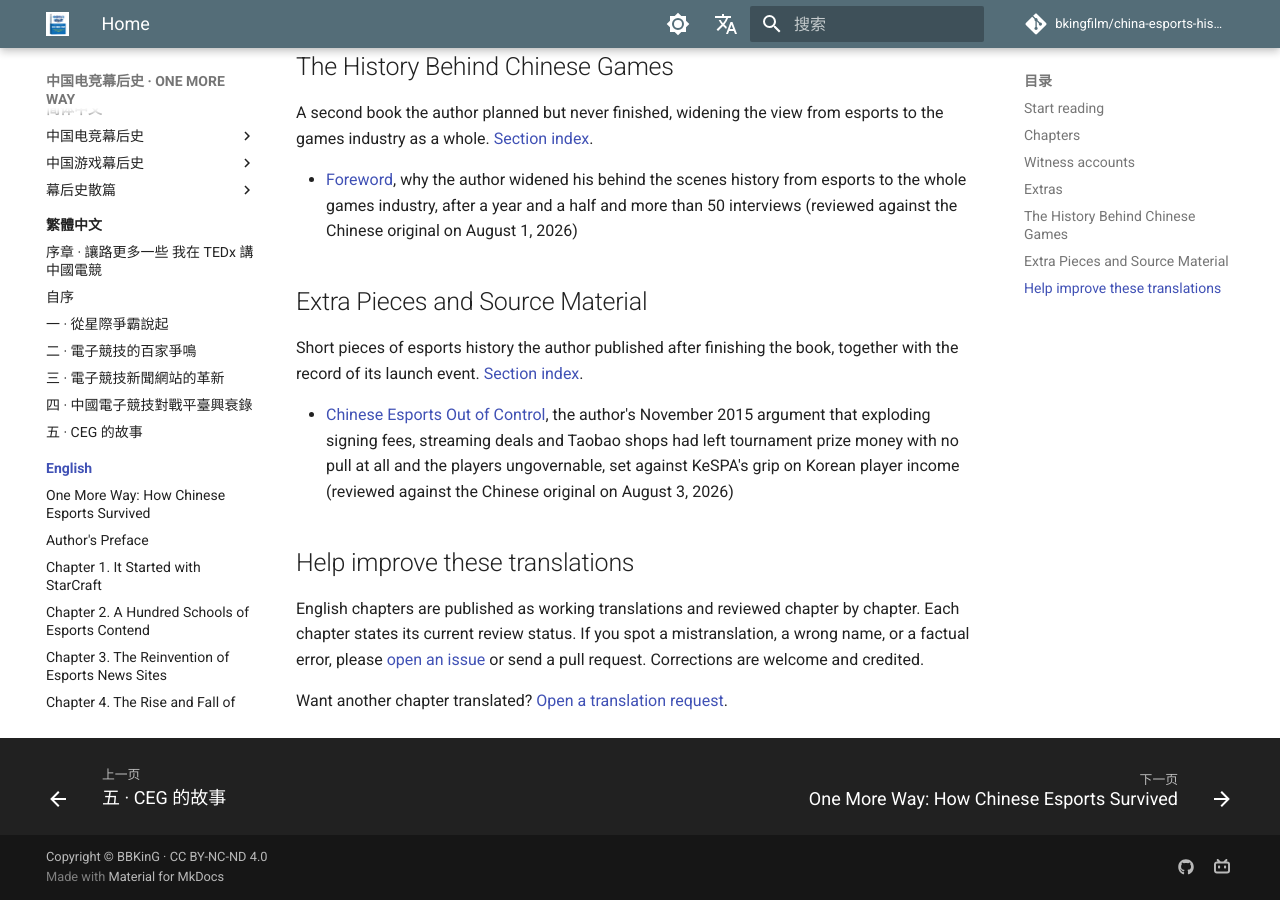
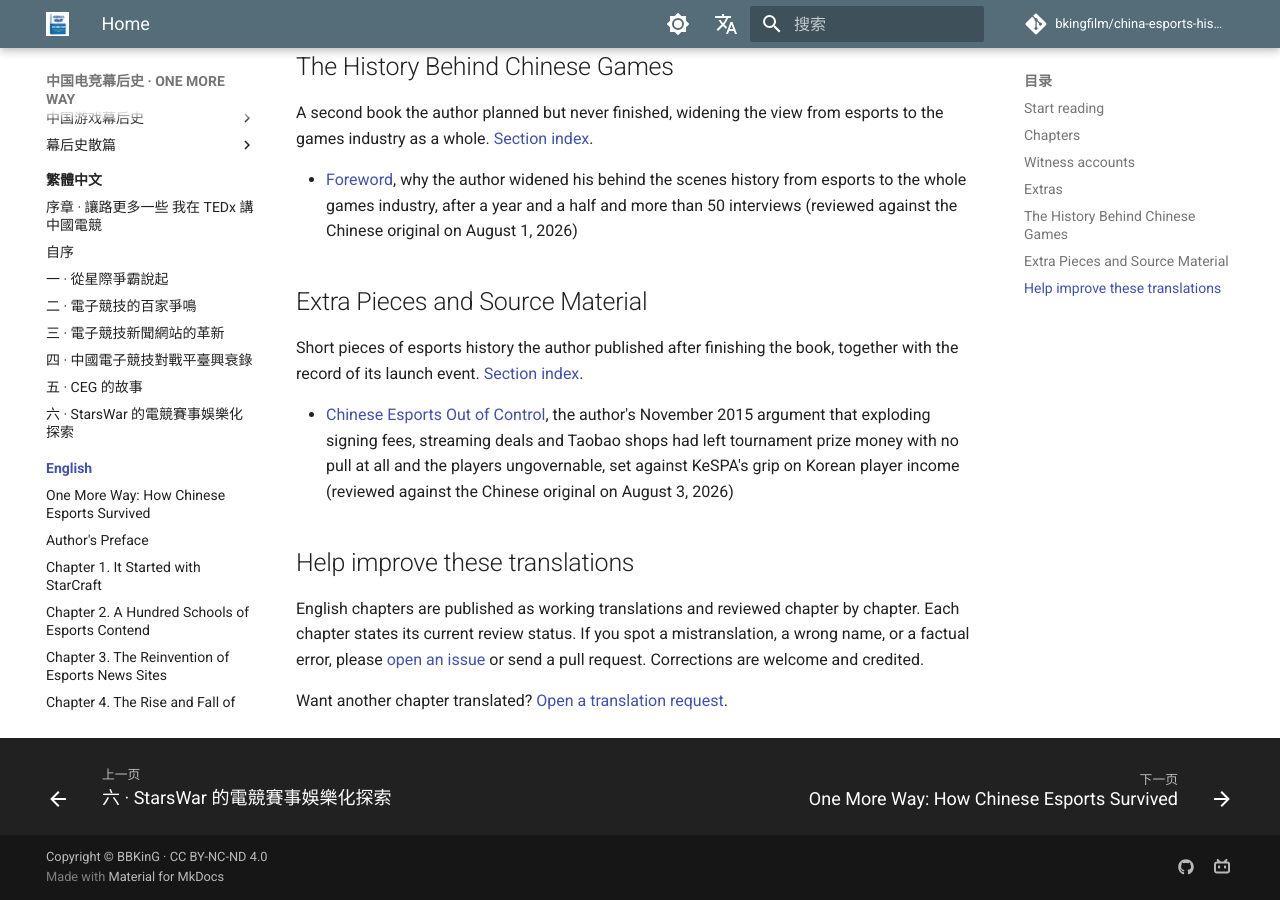
Before and after one commit to bkingfilm/china-esports-history, an MkDocs documentation site: the page built from docs/en/index.md, in a window 1280 px wide and 900 px high, scrolled down 6626 px. Built offline with MkDocs 1.6.1 and Material for MkDocs 9.7.7, drawn with Linux system fonts in a browser that asks for light colours; comment, search, counter and statistics services are not loaded; part of the change alters nothing that is shown.

Commit message:
繁體中文版新增第六章 StarsWar 的電競賽事娛樂化探索
譯自 docs/zh/chapters/06-StarsWar的电竞赛事娱乐化探索.md，結構照已校對的英文版
docs/en/06-starswar-esports-entertainment.md 對齊（全篇無小標題）。

同時更新 docs/zh-tw/index.md 章節列表與 mkdocs.yml 繁體中文 nav。

s2tw 全等比對 13 處差異全部是合法例外：10 處在檔頭指向簡體原文的連結，
3 處是 opencc 把副詞「只」誤判成「隻」的分詞假陽性。

Co-Authored-By: Claude Opus 5 (1M context) <noreply@anthropic.com>

```diff
--- /dev/null
+++ b/docs/zh-tw/06-starswar-esports-entertainment.md
@@ -0,0 +1,133 @@
+# 六 StarsWar 的電競賽事娛樂化探索
+
+> 《ONE MORE WAY：中國電競幕後史》其中一章。作者 BBKinG（劉洋）。譯自簡體中文原文：[六 StarsWar的电竞赛事娱乐化探索](../zh/chapters/06-StarsWar的电竞赛事娱乐化探索.md)
+>
+> 首次發表於作者的知乎專欄，2013 年 11 月 20 日：https://zhuanlan.zhihu.com/p/19619190
+>
+> 這是等待校對的工作稿。若您發現誤譯、用詞不合臺灣習慣或史實錯誤，歡迎[開一個 issue](https://github.com/bkingfilm/china-esports-history/issues/new) 或送出 pull request。
+
+StarsWar，全稱「StarsWar 電子競技盛典」，原名「StarsWar 國際電子競技明星邀請賽」
+
+先說兩句題外話，電子競技幕後史我斷斷續續構思有幾年了，說出來不怕大家笑話，我最初的打算是匿名來寫的，因為很多話不方便說，比如，上一節說到 CEG 的很多敏感問題，再比如，作為 StarsWar 團隊的一員，我該如何書寫 StarsWar 這 8 年？
+
+如果總是歌功頌德，那太簡單了，我把 StarsWar 拉贊助用的 PPT 發出來就好，保證圖文並茂數據誘人，但實際上 StarsWar 在發展過程中犯過太多次的錯誤，撞過太多次的牆，有些錯是別人犯的，有些則是我們自己犯的。
+
+既然這是一部探討電競未來趨勢的文章，既然我已經決定不匿名來做這個黑臉，那麼，我就先從自黑開始吧。
+
+StarsWar 創始人、http://Replays.net 創始人周豪 Zax
+
+Zax 是中國電子競技幕後史上一個很關鍵的人物，特別是從 2003 年 WAR3 時代到現在，他的性格魅力和個人號召力影響了很多電競圈的事態發展，這裡先要介紹下這個人，不然後面有些事情大家不好理解。
+
+Zax 是一個很低調內斂的人，無論在電競圈內外都是這樣。我認識他快 9 年了，在我眼裡，他是一個類似唐僧一樣的人，別誤會，不是說他話多，而是我佩服他的那份包容和平和。
+
+無論是熟人還是生人，無論他們對 Zax 裝逼也好，出言不遜也好，欺負他也好，求他也好，提建議也好，他總是能很包容地看待這些人和事，而且遇到有求於他時，他大多都是相信對方，盡力幫忙，哪怕明知對方不會有回報。
+
+這是很不容易做到的。雖然「吃虧就是佔便宜」這個老話很好理解，但是有多少人願意先吃虧呢？而且還不是一次兩次。
+
+Zax 不光是能吃虧，還能容人。《天下無賊》裡的黎叔說：能容的下兄弟，才能當大哥。這話也是說著容易，做著難，特別是我們這一代獨生子女。
+
+我們這一代的獨生子女從小只跟家人在一起，說話做人往往都是家人遷就，平輩之間除了在學校相處，生活中沒有太多的摩擦，造成的結果是一旦離開父母進了學校和社會，人家沒必要遷就我們時，我們就會顯得格格不入。
+
+可是，獨生子女並不是壞人，只是每個人都或多或少地有些稜角和刺。你說思想獨立、有能力、卻沒有稜角和刺的人有沒有，有，但很少，Zax 就是一個，他能包容別人各式各樣的怪脾氣，允許別人嘗試各種稀奇古怪的想法，也很少否定下屬的創意，甚至有些創意的風險還不小。
+
+比如，去年 StarsWar7 策劃的時候，我說我要做主持人，嘗試美式的脫口秀開場，先不說國內電競圈是否有成功先例，我之前可是一直在幕後做導演，從沒走到過幕前，但他卻從頭到尾都十分支持。
+
+就這樣，ZAX 能很神奇地把我們這一群神經病和偏執狂擰在一起，卻不被我們刺傷。我個人認為，有這種天賦的人，命中註定會成為核心。
+
+孟子說：天時不如地利，地利不如人和，得道者多助。因為 ZAX 的這種凝聚力，各式各樣的朋友越來越多，也越來越解決問題，於是，孟子的那幾句話就曾在 StarsWar 多次遇到危機時顯靈。
+
+好了，言歸正傳，開始聊聊 StarsWar 這事。
+
+這還要從 2002 年開始說起，2002 年 7 月 22 日，Zax 為了給自己做的星際爭霸（臺譯《星海爭霸》）錄影網站「經典錄像下載站」找個更好的域名，就嘗試性地查了下 http://Replays.net 有沒有人用，結果驚奇地發現這域名竟然空著，於是 Zax 就成了 http://Replays.net 的創始人。
+
+2003 年到 2004 年，《魔獸爭霸 3》（WAR3）的興起，讓已轉型 WAR3 經常發布錄影的 http://Replays.net 開始火熱起來，再加上 Zax 的性格特點，很快就聚集了一大群 War3 的戰報和新聞愛好者到 RN 的論壇中，就在這個過程中，他在 RN 論壇裡認識了當時只是個在美國騎單車送外賣的留學生許雲波，誰也不知道，就是這個人在 1 年後，就變成了後來冠名 WE 收購 http://Replays.net 和 GamesTV 的 IGE 老闆。
+
+許雲波，上海人，2004 年剛在美國讀完碩士，每天打 War3 送外賣，日子過得很悠閒，也就是在那個時候《天堂 2》美服和暴雪的經典遊戲《魔獸世界》已經火熱起來了，當別人還在開荒副本的時候，許雲波已經敏銳地意識到伺服器中形成了巨大的虛擬物品交易需求，而中國當時剛開始有一些小工作室進駐美服賺錢，可是畢竟沒有他在美國資訊管道那麼方便。
+
+於是，他召集了自己在國內的大學同學和朋友，建立一個虛擬物品交易網站 http://mmoshop.com，模式很簡單，從中國的工作室收金幣，然後賣給美國人，由於虛擬物品交易沒有物流問題，所以成本很低，效率也高，十分賺錢，不過，當時這個生意在美國已經有人在做了，還做得很大，就是美國 IGE 公司（Internet Gaming Entertainment）。
+
+許雲波並沒有懼怕，因為他知道自己的團隊都是中國人，做這件事情更有優勢，他收到的金幣能比 IGE 更便宜，於是從 2004 年 5 月開始，http://mmoshop.com 的銷售額每天都在大幅度攀升，不到 3 個月，http://mmoshop.com 就吃掉了美國 IGE 一半多的市場。
+
+IGE 創始人是美國好萊塢曾經的童星 Brock Pierce，2004 年秋天，當時 27 歲的許雲波和 24 歲的 IGE 創始人 Brock 坐在一起談公司合併了，談判結果是 IGE 收購了許雲波的 http://mmoshop.com，並在 2005 年派許雲波回上海，成為 IGE 中國代表處的總經理，發揮他的長處，專門負責虛擬物品的採購。
+
+這個時候，ZAX 還在九城工作，許雲波力勸 Zax 來自己的公司，並計畫組建一個國際性的電子競技超級強隊，於是，Zax 帶著 http://Replays.net 加入了 IGE，並且說服了一直合作的 KING，KING 帶著有 SKY 和 SUHO 的 YolinY 戰隊來到上海，至此成立了 WE 俱樂部。
+
+IGE 當時會促成這一切，一方面是因為許雲波自己對電子競技的熱愛，另一方面也是因為虛擬物品交易當時在國內沒有什麼合適的推廣途徑，與其花一大筆廣告費用，還不如就從電子競技資訊網站入手，做起來還能獲得一定的話語權，從而改變虛擬物品交易的形象，這也是 IGE 後來收購 GamesTV 的原因，GamesTV 也就是現在文廣遊戲風雲頻道的前身，這是後面要講一個故事了，這裡暫且不表。
+
+在 IGE 完成對電子競技的整合後，Zax 開始實施以戰隊、網站、賽事組成的鐵三角推廣計畫，其中戰隊是 WE，網站是 http://Replays.net，賽事就是 StarsWar。
+
+StarsWar 最開始的設想，並沒有太深的考慮，只是因為當時 WE 收編了中國和韓國最頂尖的 WAR3 選手，組成了一個十多人的超豪華國際電子競技明星陣容。
+
+2005 年 6 月 19 日的第一屆 StarsWar 其實就是一個 WE 戰隊的亮相，當時是在上海盧灣體育館，採用 KOF 制，WAR3 項目 1 對 1 單挑，輸的下場，贏了的留下繼續打，贏得越多累積的獎金越多，策劃得很簡單，舞臺設計也很簡單，只是一個臺子，上面放兩張帶 http://Replays.net LOGO 的桌子，推廣倒是蠻大手筆的，在很多論壇裡和浩方平臺上做了廣告，於是盧灣體育館現場 2500 個座位的場地竟然坐滿了。
+
+由於當時 KOF 的賽制沒設計好，同時還遇到比賽機器的問題，第一屆 StarsWar 從下午 3 點開始一直打到晚上 12 點還沒結束，但是令人驚奇的是現場竟然還有 300 多人不走，一直在看臺上等著結束後要跟選手們簽名。正是這一鼓舞人心的場景給 IGE 公司上上下下都留下了很深刻的印象，於是在第一屆 StarsWar 結束後不久，第二屆 SW 的舉辦方案就提上了議程。
+
+經過老大們的討論，暫定第二屆 StarsWar 在 2005 年 10 月舉行，擴大規模，增加國際電競明星數量，放在上海長寧國際體操中心舉行，這是一個 4000 人的場地。這讓我們當時的壓力很大，因為無論怎麼做，歸根結底是要落到「賽事贊助費用誰來掏？」這個問題上的，雖然 IGE 當時很有錢，但是老闆可沒說過錢他全出，而當時忙 StarsWar 這個項目的就我們幾個人，我一邊要做招商方案，一邊要做具體執行方案，還要去對接場地，準備網路和現場搭建的溝通，ZAX 在忙著邀請明星，安排比賽選拔和賽程，跟公司爭取費用。還有網站的同事在忙宣傳推廣的事情。
+
+那段時間，每天都會發生意外的情況，每天都在救火似的到處解決問題，造成這個局面，現在看來有幾個原因。
+
+1、我們當時沒經驗，也請不起專業的展會公司來做。
+
+在那之前中國沒有做過 4000 人現場的電子競技賽事，WCG 總決賽雖然在體育館裡做，但是都是只開放內場，看臺封掉的。坦白地說，當時的我們並不知道做一個 4000 人場地的活動會比以前複雜那麼多，後來光是安保的升級、批文的升級就讓我們掉了幾層皮。但是從另一方面說，如果我們一開始就知道會那麼難，可能就縮了，幸好不知道，所以後來硬是咬著牙撐，撐著撐著也就過來了。
+
+2、管理水準低。
+
+當時幾個人忙得要死，壓力巨大，心裡還挺有成就感，現在回頭看，就是這種事必躬親的做事方法是錯的，不懂管理協調還不放權，最後團隊沒有培養起來，項目也做不大。當時 http://Replays.net 已經有將近 10 個人了，IGE 市場部也有不少人，還有 GamesTV 的人員，就算去掉技術和編導人員，能用的市場和媒體人員也不少了。如果按照現在的做法，找公司商量組建項目組，然後調集公司主力進行分工協作，術業有專攻，效果好而且還不會累，更不會形成瓶頸，造成別人想幫忙都幫不上的尷尬。
+
+雖然我這裡了了幾句話就過去了，但這 2 點當時可是折磨了我們大半年。
+
+招商方面，談的幾個贊助都是剛開始興趣很大，但是最後總是各種原因沒了消息，這跟當時的電競環境也有關，當時 SKY 還不是 WCG 雙冠王，中國電子競技的認知度也不是現在這麼高，國內玩家也是只看韓國歐美的明星，拿舊社會地主家苦工的話說，那時候擺在我們面前的可不止三座大山。
+
+於是，原打算 2005 年 10 月就做的第二屆 StarsWar 在不斷地延期，為了等一個大贊助商的消息，硬是拖到了年底聖誕節，最後我們商量了下，不能再等了，必須要在農曆新年之前把這個項目完成。
+
+剛好當時上海的「天聯世紀」公司正打算做《街頭籃球》的全國總決賽，他們找到 GamesTV 詢問直播的合作，當時 GamesTV 的妖魔，也是現在的遊戲風雲副總經理張哲希，把我和 ZAX 叫過去一起開會，聽「天聯世紀」的人一說他們比賽時間點和需求，發現跟 StarsWar 不謀而合，溝通了下細節後，雙方就決定合在一起做了，我們有關注度，他們有費用。
+
+就這樣，第二屆 StarsWar 被定在 2006 年春節前的第 7 天，當時離比賽開始還有一個半月，所有的準備工作全部重新動起來。
+
+正在我們售票和宣傳進行得如火如荼的時候，突然得知場地方認為 StarsWar 有很多的外國人參加，所以需要中國外事部門或者國家一級部門的審批，不然公安那邊不願意承擔這個責任。
+
+當時距離比賽開始還有 3 個星期，門票已經出去了一大半了，我和 ZAX 當時就懵了。
+
+由於 StarsWar2 邀請的明星陣容十分強大，很多明星都是第一次來中國，有很多明星甚至相互之間都沒見過，到處都在瘋搶門票，我們透過上海的 11 家連鎖網咖（大陸稱網吧，與臺灣的網咖並非同一種場所）進行鋪票，效果很好。
+
+再加上當時的時間點也很好，過年前所有的娛樂演出都沒有，無論是遊戲展會還是傳統體育賽事，演唱會都沒了，學生也在放寒假，那個檔期只有我們一家在做，所以吸引了大量的關注。
+
+上海長寧國際體操中心的位置也很好，大家也都知道，地鐵也不遠，打車也很近。
+
+可是，即使天時地利人和都有，沒批文體育館就會取消活動，雖然他們並不想取消合約，但他們更不想攤上麻煩，這個我們能理解，可我們很鬱悶。
+
+經過簡短的討論，外事部門這條路沒戲，他們跟電子競技八桿子打不著，解釋起來都不知道找誰說，只能走體育部門，但是按照最快的流程也要提前 3 個月遞交申請，當時擺我們面前的幾乎是一個絕境，於是，瘋狂地到處託人找關係開始了，從上海體育局、北京體育局、國家體育總局，只要是認識的人就都聯繫了一遍，甚至走了我們並不熟悉的文化部門，為此還差點把事情弄得更複雜。
+
+幸好 Zax 的人緣廣，找到 5V，這裡要再感謝一下當時在國家體育局工作的 5V，他就是亞洲第一個獲得人族大法師頭像的魔獸爭霸選手，為了加快流程速度，他親自幫我們去走審批，每天站領導辦公室門口等領導，跟領導解釋這是個什麼事，爭取得到領導的簽字，但是即使是這樣超常規的操作，一直到活動開始前一個星期，批文才走到最後的領導蓋章階段，而另一個晴天霹靂的消息傳來：領導出差了，要下個月才能回來。
+
+那段日子真是過得度日如年啊，我們幾個人每天晚上覺都睡不著，瞪著天花板，因為兩天的比賽門票出去了 1 萬多張，全部被搶光了，我們每天在公司裡就是盯著手機等北京的消息，因為準備工作差不多都做好了，也沒心思去想細節，每天糾結的是要不要發推遲的活動新聞？每天都在討論做與不做，道歉還是不道歉的問題，因為有大量玩家從外地過來，他們提前買了車票訂了旅館還約了朋友，所以比賽延期造成的損失不僅僅會是大家的錢，還有我們的信譽也會全部毀掉。
+
+Zax 在那個期間表現出了強大的抗壓能力，很輕鬆地跟我們說話，沒有任何急躁和發火，那段時間正是美劇《越獄》火的時候，他還推薦我們看《越獄》，說我們現在就跟這個電視劇一樣，每集都會先解決一大問題，然後出現另一個大問題，但是最終問題都會解決的。
+
+就在我們都快崩潰的時候，那是 StarsWar2 開始前的第 3 天早上，我們拿到了國家體育局那邊傳真過來的蓋章文件，我至今還記得 ZAX 把傳真遞給我時，我全身的緊繃瞬間散去的感覺，當時的心情起伏太大了，以至於後來再遇到類似的事情時，我都不會太緊張了。
+
+2006 年 1 月 21 日 - 22 日，第二屆 StarsWar 在上海長寧國際體操中心舉行，兩天的比賽有一萬多人次的觀眾到現場觀看，25 萬獨立 IP 的網路直播，預計有 300 萬人同時收看，創下中國現場觀眾人數最多的紀錄，並掀起了明星邀請賽網路直播的新熱潮。
+
+StarsWar2 現場座無虛席，那是我一生中最美妙的時刻之一，相信也是很多現場和網上觀眾最美好的記憶之一，雖然現在回過頭看，有太多的地方沒有做好，舞臺很簡易，第一場比賽結束機器就出現故障搞了半個多小時，GamesTV 當時做直播連個像樣的導播臺都沒有，只有一個公文包大小的切換器，甚至搭建忘了給解說席安裝燈光了，但是在我們的記憶裡那一年是完美的。
+
+StarsWar2 結束後，我們在 Babyface 酒吧的 VIP 包廂裡慶祝，我們跟歐洲人拼酒，酒吧裡竟然有很多人認出了那些選手，到處有人送酒，以至於第二天早上我們很多人都頭疼欲裂，但是大家依然很高興，寫到這裡的時候，我真的很開心，我懷念那一年的如釋重負，那一年的瘋狂。
+
+之後的第三屆 StarsWar 放到西安是我的建議，但這是一個錯誤的建議，當時我是覺得 StarsWar 的出路在於全國性的巡演，如果總放在上海，大家會失去興趣的，現在來看，這個思路似乎是對的，但是我們當時的執行經驗太少了，異地操作出現的問題又是成倍地往上翻，管理成本也大幅度提高，最後效果一般。於是第四屆就放回了上海，並且與 Chinajoy 合作，之後因為 2008 年金融危機，贊助商收縮支出，IGE 美國公司出問題等等原因，我們一幫人就散了。Zax 去了新加坡 Razer 總部工作，WE 在跟百事可樂合作，http://Replays.net 被 IGE 賣給了北京的邁動公司，就是 Ehome 的母公司。
+
+直到 2010 年 Zax 又從新加坡回來，StarsWar 才又開始，後面的事情我們下一部幕後史再寫，下面我們盤點一下 StarsWar。
+
+在 2005 年 StarsWar 之前，中國的比賽幾乎都是類似 WCG 的盃賽模式，從草根的選拔到最後冠軍的決出，這個模式從 1998 年就開始有，在運行了很多年後，已經徹底失去了活力，因為電子競技職業隊的出現讓分賽區的選拔開始變得沒有懸念，一般選手很難再打出來，而職業水準與業餘水準差距越來越大，造成了分賽區的選拔沒多少人參加了，賽事關注度也就下降了。
+
+簡單地說，就是當時電子競技已經發展到了一個新的階段，明星已經出現了，而愛好者也更傾向於只做觀眾，而不再是自己去打比賽了，StarsWar 就在這個時間點上成功地抓住了機會，成就了自己的輝煌。
+
+之後，很多比賽都開始意識到觀眾對明星表演賽的需求，開始進行轉型或者合併，但是客觀地說，在那之後，天時地利人和都已經過去了，從 2007 年開始 CS 和 WAR3 項目的老化已經很嚴重了，DOTA 當時還沒起來，已經成名的電競明星依舊是那麼幾個，比賽越來越多，觀眾的視覺疲勞度越來越大。而在現場看比賽時間跨度太長，並不像電影或者演唱會這種娛樂方式最多 3 個小時就結束了。再加上網路直播技術的成熟，在家裡看比賽已經成了一種習慣。
+
+於是，如何吸引觀眾到現場觀看比賽？就變成了我們新的課題。
+
+我簡單說下 2010 年之後 StarsWar 的探索和理念，2010 年重生後的 StarsWar 選擇了堅持專業和高水準的明星表演賽，並試探性地向娛樂方向發展，2012 年成功加入了 StarsWar 電子競技學院獎頒獎典禮，美式脫口秀開場，明星唱歌等等。
+
+StarsWar 的理念是，降低電子競技的門檻，往娛樂化發展。因為我們發現在來現場的觀眾中有很大一部分是次級電子競技愛好者，他們是愛好者的朋友或者親屬，他們來這裡抱著更多的是一種類似聚會郊遊的心態，核心的玩家畢竟是少數，用高水準的比賽抓住他們很重要，但同時照顧好他們的朋友也很重要，讓玩家到現場能覺得開心好玩，有事做不無聊，既能見明星拿簽名，又能看高水準比賽，這是一個看起來簡單，但是需要花相當多心思才能完成的工作。
+
+賽事在現在這個階段依然是一個不賺錢的產品，或者說這是一個很不穩定的產品，贊助的不確定性決定了這不是未來賽事的主要收入來源，將來賽事到底是靠提高門票價格來維持，還是贊助跟門票相結合，或是有其它模式，這個現在我也說不準，電子競技依然在摸索階段，也希望大家一起來探討一起嘗試。
+
+中國電子競技賽事的三種形式，盃賽模式和明星表演賽模式已經講完了，還剩下聯賽模式，這個會放在下一章，跟中國遊戲影片媒體的格局一起講。
--- a/docs/zh-tw/index.md
+++ b/docs/zh-tw/index.md
@@ -25,3 +25,4 @@
 - [三 電子競技新聞網站的革新](03-esports-news-sites-reinvented.md)，全書第三章。CS 媒體從星際媒體手上接棒，Cschina 一度是最大的 CS 網站，後來居上的 Ccsk 靠遍及各地的記者站與撐得住的論壇，在 2002 年 E|zero 26space 被取消 WCG 韓國總決賽資格的風波裡完成翻盤，文末附作者 2004 年寫的 Ccsk 訪談（等待校對的工作稿）
 - [四 中國電子競技對戰平臺興衰錄](04-rise-and-fall-of-gaming-platforms.md)，全書第四章。作者認為中國電競第一個穩定盈利的商業模式是對戰平臺。聯眾棋牌吃到第一波紅利，星際時代冒出近百個模仿暴雪戰網的私服，亞聯 2001 年強推收費把玩家一夜之間趕光，浩方靠電信機房快速鋪伺服器衝到近百萬同時線上後被盛大收購，陳歐帶著 GG 平臺遠走新加坡變成 Garena，VS 平臺趕上 DOTA 的好時候又從 2010 年開始衰落（等待校對的工作稿）
 - [五 CEG 的故事](05-story-of-ceg.md)，全書第五章。2003 年電子競技被國家體育總局列為第 99 個正式體育項目，全國電子競技運動會 CEG 隨之開辦。作者拆的是這盤棋的底牌：華奧星空由體育系統與香港中信泰富合資成立，一邊有內容一邊要電訊傳媒管道，衝的是 2008 年北京奧運；廣電總局 2004 年一紙禁播令抽掉轉播權，CEG 改用中國足球那套主客場聯賽，八個賽區各撥 100 萬要俱樂部自己商業化，結果場館裡常常只坐著選手的親友（等待校對的工作稿）
+- [六 StarsWar 的電競賽事娛樂化探索](06-starswar-esports-entertainment.md)，全書第六章。作者本人就在 StarsWar 團隊裡，所以這一章先從自黑寫起。Replays.net 創始人 Zax 靠包容把一群偏執狂聚在一起，在美國騎單車送外賣的留學生許雲波三個月吃掉美國 IGE 一半市場，回頭把戰隊、網站、賽事湊成鐵三角；2005 年第一屆 StarsWar 在盧灣體育館坐滿 2500 人，第二屆換到四千人場地，開賽前三週才被告知缺批文，而門票已經賣掉一萬多張；末尾談盃賽模式為何失去活力，以及賽事為什麼要往娛樂化走（等待校對的工作稿）
--- a/mkdocs.yml
+++ b/mkdocs.yml
@@ -165,6 +165,7 @@ nav:
       - 三 · 電子競技新聞網站的革新: zh-tw/03-esports-news-sites-reinvented.md
       - 四 · 中國電子競技對戰平臺興衰錄: zh-tw/04-rise-and-fall-of-gaming-platforms.md
       - 五 · CEG 的故事: zh-tw/05-story-of-ceg.md
+      - 六 · StarsWar 的電競賽事娛樂化探索: zh-tw/06-starswar-esports-entertainment.md
   - English:
       - "Home": en/index.md
       - "One More Way: How Chinese Esports Survived": en/one-more-way-tedx-2015.md
```
